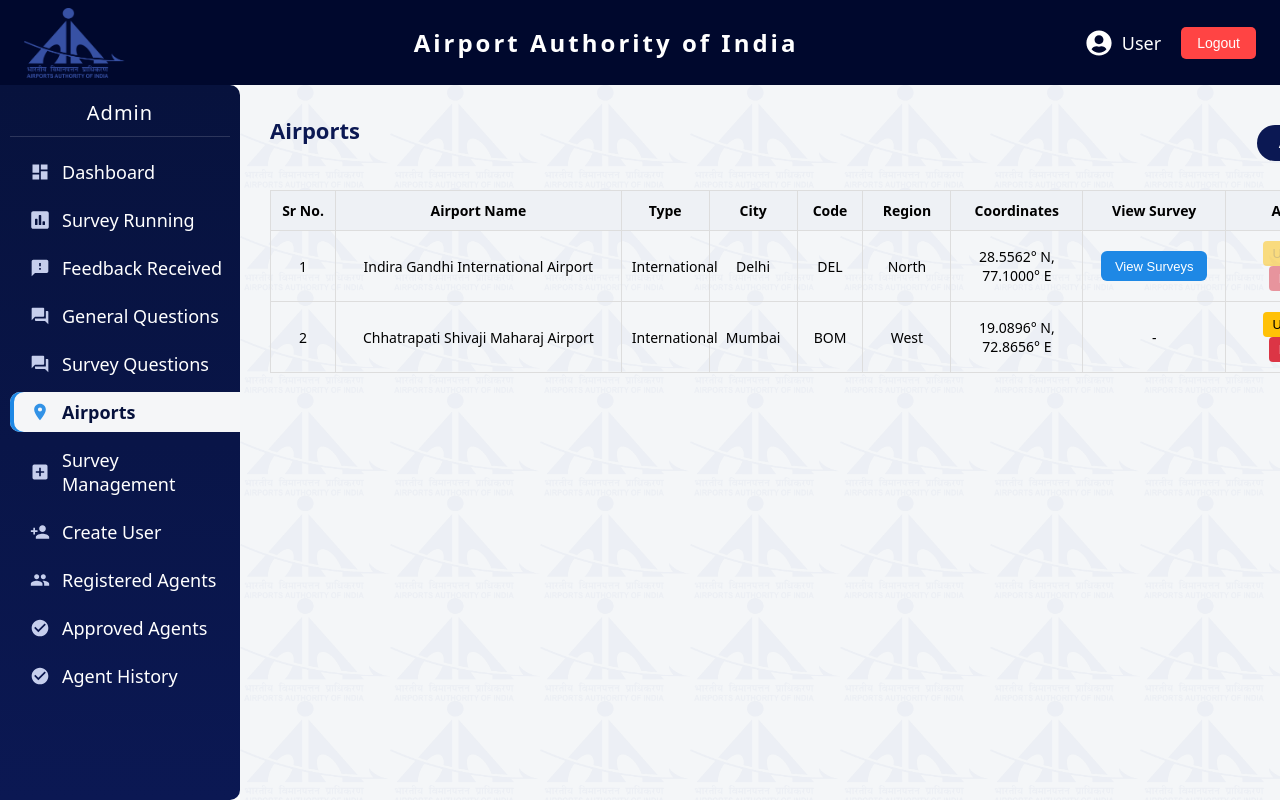
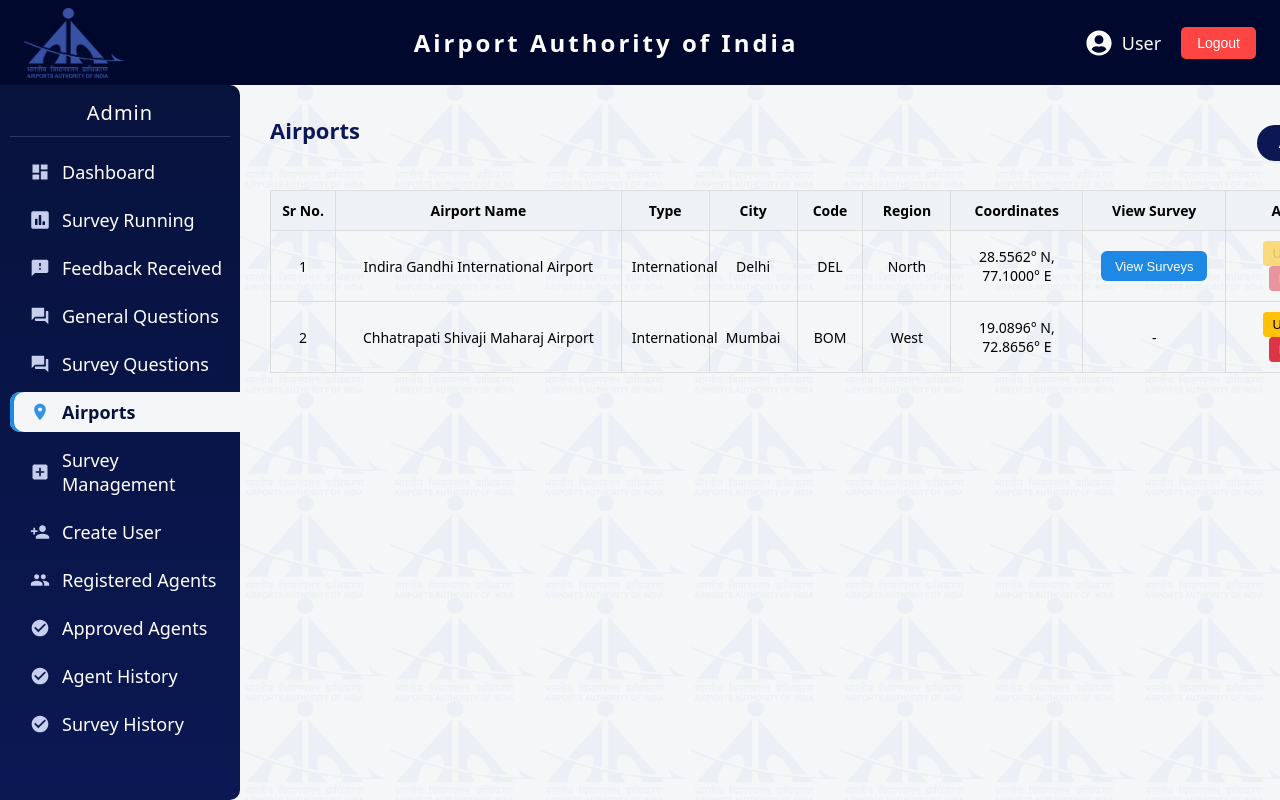
Before and after one commit to Talib-7/Airport_Authority_of_India, a React (Vite) app: page /airports in a window 1280 px wide. Built offline with nearby package versions, Linux system fonts and the light colour scheme.

Commit message:
add survey history option in sidebar

```diff
--- a/src/modules/topbar+sidebar/components/Sidebar.jsx
+++ b/src/modules/topbar+sidebar/components/Sidebar.jsx
@@ -142,6 +142,15 @@
           )}
         </NavLink>
 
+        <NavLink to="/survey-history" style={{ textDecoration: "none", color: "inherit" }}>
+          {({ isActive }) => (
+            <li className={isActive ? "active" : ""}>
+              <MdCheckCircle className="menu-icon" />
+              Survey History
+            </li>
+          )}
+        </NavLink>
+
       </ul>
     </aside>
   );
```
